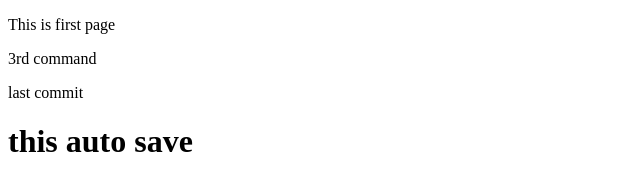
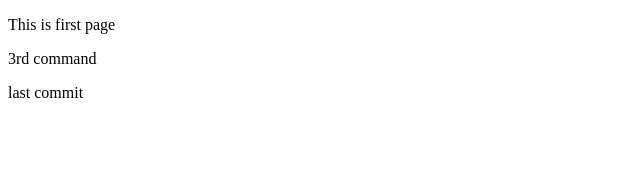
Before and after one commit to code-boy27/testing, a plain HTML site: page index.html in a window 1280 px wide. Shown: the whole page, without its empty margins (0-640 px from the left). Drawn offline with Linux system fonts and the light colour scheme.

```diff
--- a/index.html
+++ b/index.html
@@ -9,8 +9,6 @@
         <p>This is first page</p>
         <p>3rd command</p>
         <p>last commit</p>
-        <h1>this auto save</h1>
-
 
 
 
```
Also changed, not shown: package.json (deleted, +0 -27 lines), 2 other files.
